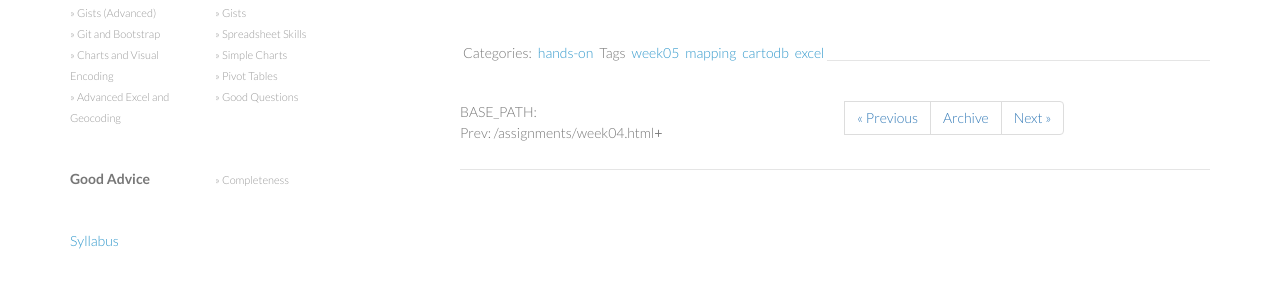
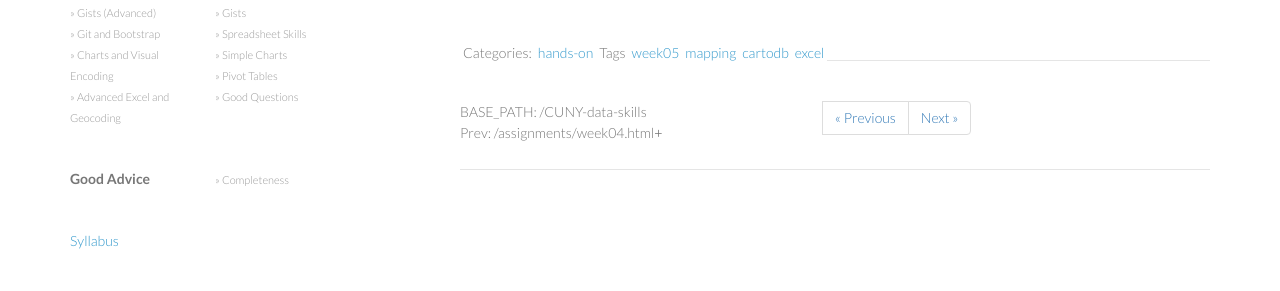
Before and after one commit to amandabee/CUNY-data-skills, a Jekyll site: the page built from _posts/2015-02-25-misc_excel.md, in a window 1280 px wide. Shown: the part 308-599 px from the top of the page. Built offline with Jekyll 4.4.1, drawn with Linux system fonts in a browser that asks for light colours; nearby versions of some CDN libraries; some of the changed lines change nothing that is shown.

Commit message:
Update post.html

```diff
--- a/_layouts/post.html
+++ b/_layouts/post.html
@@ -34,7 +34,7 @@ layout: default
 
     <hr>
     <ul class="pagination">
-    BASE_PATH: {{ BASE_PATH }}<br />
+    BASE_PATH: {{ site.baseurl }}<br />
     Prev: {{ page.previous.url }}
 
     {% if page.previous %}
@@ -42,7 +42,7 @@ layout: default
     {% else %}
       <li class="prev disabled"><a>&larr; Previous</a></li>
     {% endif %}
-      <li><a href="{{ BASE_PATH }}{{ site.JB.archive_path }}">Archive</a></li>
+
     {% if page.next %}
       <li class="next"><a href="{{ BASE_PATH }}{{ page.next.url }}" title="{{ page.next.title }}">Next &raquo;</a></li>
     {% else %}
```
